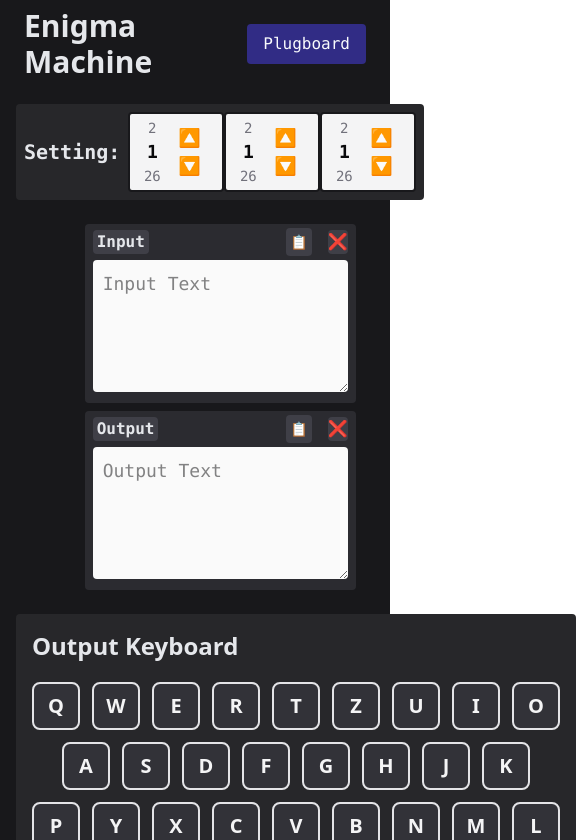
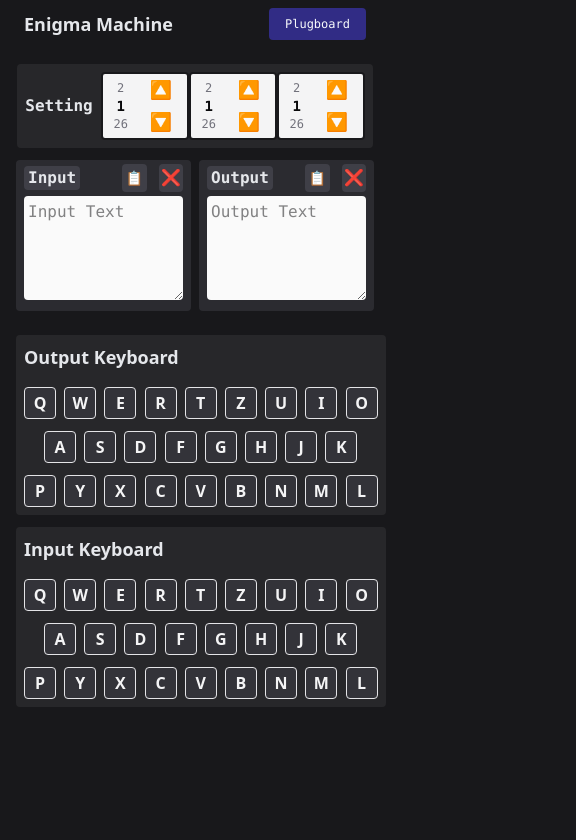
Before and after one commit to MOHD-SHAMOON-04/EnigmaMach, a React (Vite) app: page /enigma in a window 390 px wide. Shown: the top 840 px of the page, 576 px wide, since content can reach past the window. Built offline with nearby package versions, Linux system fonts and the light colour scheme.

Commit message:
Mobile Responsive design

```diff
--- a/index.html
+++ b/index.html
@@ -6,7 +6,7 @@
     <meta name="viewport" content="width=device-width, initial-scale=1.0" />
     <title>Enigma</title>
   </head>
-  <body>
+  <body class="bg-zinc-900 text-gray-200">
     <div id="root"></div>
     <script type="module" src="/src/main.tsx"></script>
   </body>
--- a/src/components/Header.tsx
+++ b/src/components/Header.tsx
@@ -31,7 +31,7 @@ export default function Header() {
         role="button"
         tabIndex={0}
         onClick={handleClick}
-        className='text-3xl font-bold cursor-pointer'
+        className='text-lg lg:text-3xl font-bold cursor-pointer'
       >
         Enigma Machine
       </h1>
@@ -62,7 +62,7 @@ export default function Header() {
         </nav>
       )}
 
-      <button className='font-mono bg-indigo-900 text-slate-50 rounded transition-all duration-300 ease-in-out py-2 px-4 hover:bg-indigo-800 cursor-pointer'>
+      <button className='text-xs lg:text-sm font-mono bg-indigo-900 text-slate-50 rounded transition-all duration-300 ease-in-out py-2 px-4 hover:bg-indigo-800 active:bg-indigo-800 cursor-pointer'>
         Plugboard
       </button>
     </header>
--- a/src/components/Key.tsx
+++ b/src/components/Key.tsx
@@ -3,7 +3,7 @@ import type { KeyProps } from "../types";
 export default function Key({ type, char }: KeyProps) {
   return (
     <button
-      className="_KEY flex justify-center items-center bg-zinc-700/50 border-2 border-zinc-200 text-zinc-100 rounded-lg w-12 h-12 text-xl font-bold cursor-pointer transition-all ease-in-out duration-200 select-none touch-manipulation"
+      className="_KEY flex justify-center items-center bg-zinc-700/50 border lg:border-2 border-zinc-200 text-zinc-100 rounded w-8 h-8 lg:rounded-lg sm:w-12 sm:h-12 sm:text-xl font-bold cursor-pointer transition-all ease-in-out duration-200 select-none touch-manipulation"
       id={`${type}-${char}`}
       aria-label={`Key ${char}`}
       value={char}
--- a/src/components/Keyboard.tsx
+++ b/src/components/Keyboard.tsx
@@ -7,15 +7,15 @@ export default function Keyboard({ type, onPointerDown, onPointerUp }: KeyboardP
   return (
     <div
       id={`${type}-keyboard`}
-      className="_KEYBOARD bg-zinc-800 p-4 rounded m-auto flex flex-col items-center mb-6 gap-3"
+      className="_KEYBOARD bg-zinc-800 p-2 sm:p-4 rounded mx-auto flex flex-col items-center mb-3 sm:mb-6 gap-3"
       onPointerDown={onPointerDown}
       onPointerUp={onPointerUp}
     >
-      <h2 className="mr-auto text-2xl font-bold mb-2">
+      <h2 className="mr-auto text-lg sm:text-xl lg:text-2xl font-bold mb-1 lg:mb-2">
         {type === 'out' ? 'Output' : 'Input'} Keyboard
       </h2>
       {layout.map((row, idx) =>
-        <div className="_ROW flex gap-3" key={idx}>
+        <div className="_ROW flex gap-[8.2px] sm:gap-3" key={idx}>
           {row
             .split('')
             .map(char => <Key type={type} char={char} key={`${type}-${char}`} />)
--- a/src/components/Rotor.tsx
+++ b/src/components/Rotor.tsx
@@ -12,62 +12,34 @@ export default function Rotor({ value, id, onChange }: RotorProps) {
   const nextValue = value === 26 ? 1 : value + 1;
 
   return (
-    // TOTAL ABOMINATION ----------
     <div
       id={id}
-      className="flex items-center justify-evenly gap-1 border-2 border-zinc-900 rounded bg-zinc-100 text-zinc-950 px-2 py-1 w-24"
+      className="flex items-center justify-around gap-1 border-2 border-zinc-900 rounded bg-zinc-100 text-zinc-950 px-1 lg:px-2 lg:py-1 w-22 lg:w-24"
     >
-      {/* MAMMA MIA */}
+      {/* Display */}
       <div className="flex flex-col items-center">
-        <div className="text-zinc-500 text-sm">{nextValue}</div>
-        <div className="text-lg font-bold">{value}</div>
-        <div className="text-zinc-500 text-sm">{prevValue}</div>
+        <div className="text-zinc-500 text-xs lg:text-sm">{nextValue}</div>
+        <div className="text-sm lg:text-lg font-bold">{value}</div>
+        <div className="text-zinc-500 text-xs lg:text-sm">{prevValue}</div>
       </div>
 
-      {/* UP-DOWN UP-DOWN UP-DOWN UP-DOWN UP-DOWN  */}
+      {/* incr & decr Buttons */}
       <div className="flex flex-col">
         <button
           type="button"
           onClick={increase}
-          className="px-2 text-lg hover:bg-emerald-100 rounded"
+          className="px-1 py-0.5 lg:px-2 lg:py-1 text-lg hover:bg-emerald-100 rounded"
         >
           🔼
         </button>
         <button
           type="button"
           onClick={decrease}
-          className="px-2 text-lg hover:bg-emerald-100 rounded"
+          className="px-1 py-0.5 lg:px-2 lg:py-1 text-lg hover:bg-emerald-100 rounded"
         >
           🔽
         </button>
       </div>
     </div>
-    // TOTAL ABOMINATION ----------
-
-    // // I MEAN IT'S ALL RIGHT ----------
-    // <select
-    //   id={id}
-    //   value={value}
-    //   onChange={(e) => onChange(parseInt(e.target.value) || 1)}
-    //   className="_ROTOR w-14 h-12 p-2 border-b-zinc-900 border-2 rounded bg-zinc-50 text-zinc-950 transition-all outline-none focus:border-emerald-200 focus:bg-emerald-50"
-    // >
-    //   {Array.from({ length: 26 }, (_, i) => i + 1).map((num) => (
-    //     <option key={num} value={num}>
-    //       {num}
-    //     </option>
-    //   ))}
-    // </select>
-    // // I MEAN IT'S ALL RIGHT ----------
-
-    // // THE OG ----------
-    // <input
-    //   id={id}
-    //   type="number"
-    //   min="1"
-    //   max="26"
-    //   value={value}
-    //   onChange={(e) => onChange(parseInt(e.target.value) || 1)}
-    //   className="_ROTOR w-14 h-10 p-2 border-b-zinc-900 border-2 rounded bg-zinc-50 text-zinc-950 transition-all outline-none focus:border-emerald-200 focus:bg-emerald-50" />
-    // // THE OG ----------
   );
 }
--- a/src/components/TextField.tsx
+++ b/src/components/TextField.tsx
@@ -8,7 +8,7 @@ interface TextFieldProps {
 
 export default function TextField({ handleCopy, text, setText, label }: TextFieldProps) {
   return (
-    <div className="w-full max-w-[500px] bg-zinc-700/50 py-1 px-2 rounded">
+    <div className="w-full bg-zinc-700/50 py-1 px-2 rounded">
       <div className="flex justify-between items-center mb-1">
         <label
           htmlFor={`${label.toLowerCase()}-field`}
@@ -17,7 +17,7 @@ export default function TextField({ handleCopy, text, setText, label }: TextFiel
         </label>
         <CopyBtn onClick={() => handleCopy(text)} />
         <button
-          className="ml-4 cursor-pointer bg-zinc-700 rounded"
+          className="ml-3 lg:ml-4 cursor-pointer bg-zinc-700 rounded p-0.5"
           onClick={() => setText("")}
         >
           ❌
@@ -30,7 +30,7 @@ export default function TextField({ handleCopy, text, setText, label }: TextFiel
         disabled={true}
         onKeyDown={(e) => e.preventDefault()}
         rows={4}
-        className="w-full resize-y p-2.5 text-lg outline-none bg-zinc-50 text-zinc-950 rounded"
+        className="w-full resize-y p-1 lg:p-2.5 lg:text-lg outline-none bg-zinc-50 text-zinc-950 rounded"
       ></textarea>
     </div>
   )
--- a/src/pages/Enigma.tsx
+++ b/src/pages/Enigma.tsx
@@ -138,7 +138,7 @@ function Enigma() {
   const [outputText, setOutputText] = useState('');
 
   return (
-    <div className="flex flex-col-reverse lg:flex-row justify-center items-start mt-4 gap-6 px-4">
+    <div className="flex flex-col-reverse lg:flex-row justify-center lg:items-start mt-4 gap-6 px-4">
 
       {/* Left side: Keyboards */}
       <div className="flex flex-col justify-center items-center">
@@ -151,13 +151,13 @@ function Enigma() {
         />
       </div>
 
-      <div className="flex flex-col justify-center items-center gap-6 font-mono">
+      <div className="flex flex-col justify-center items-center gap-3 lg:gap-6 font-mono">
 
         {/* Right side: Settings */}
         <div
           id="rotors"
           className="_ROTORS bg-zinc-800 p-2 rounded flex gap-2 justify-center items-center">
-          <h3 className="text-xl font-bold">Setting: </h3>
+          <h3 className="lg:text-xl font-bold">Setting</h3>
           {/* The 3 Rotors */}
           <div className="flex flex-row-reverse">
             {rotors.map((r, idx) => (
@@ -172,7 +172,7 @@ function Enigma() {
         </div>
 
         {/* Right side: INPUT/OUTPUT text fields */}
-        <div className="flex flex-col gap-2">
+        <div className="flex lg:flex-col gap-2 lg:w-full">
           <TextField
             handleCopy={handleCopy}
             text={inputText}
```
Also changed, not shown: 1 other file (tests, documents, lock files or other folders).
